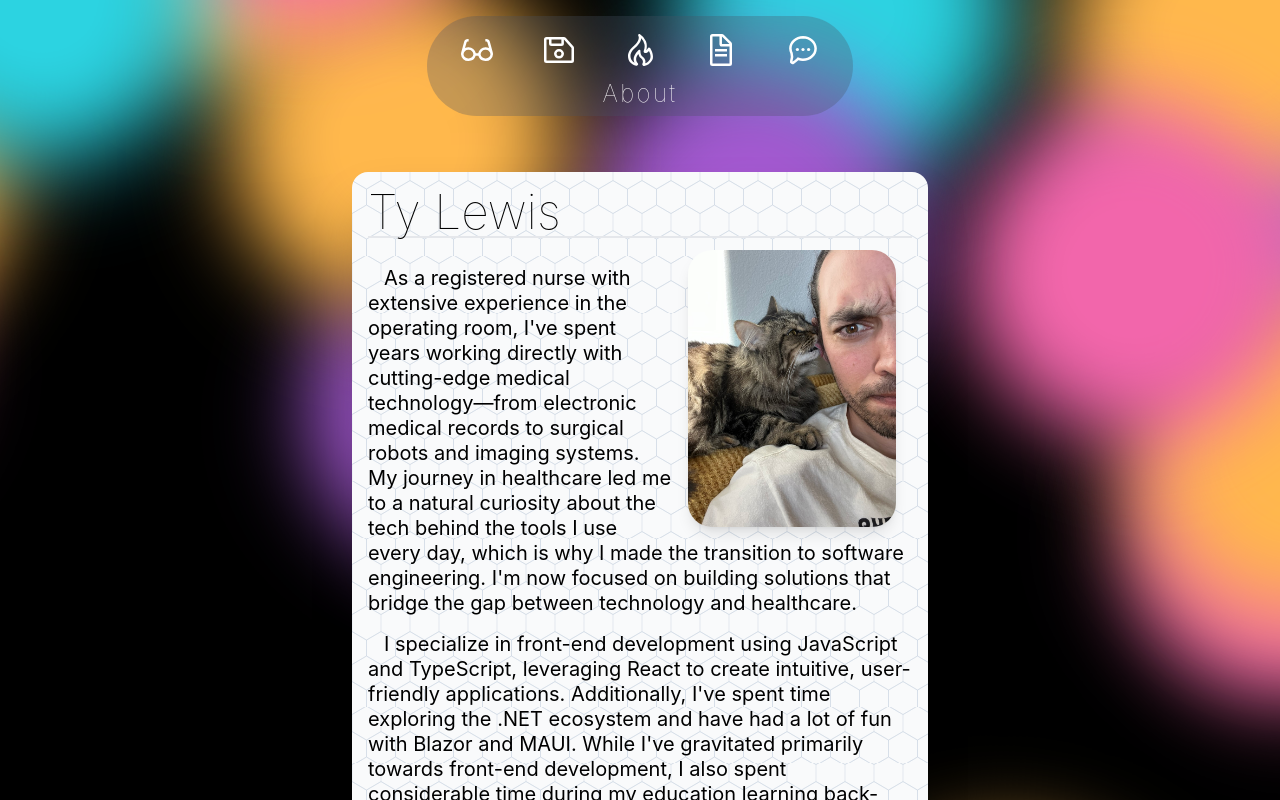
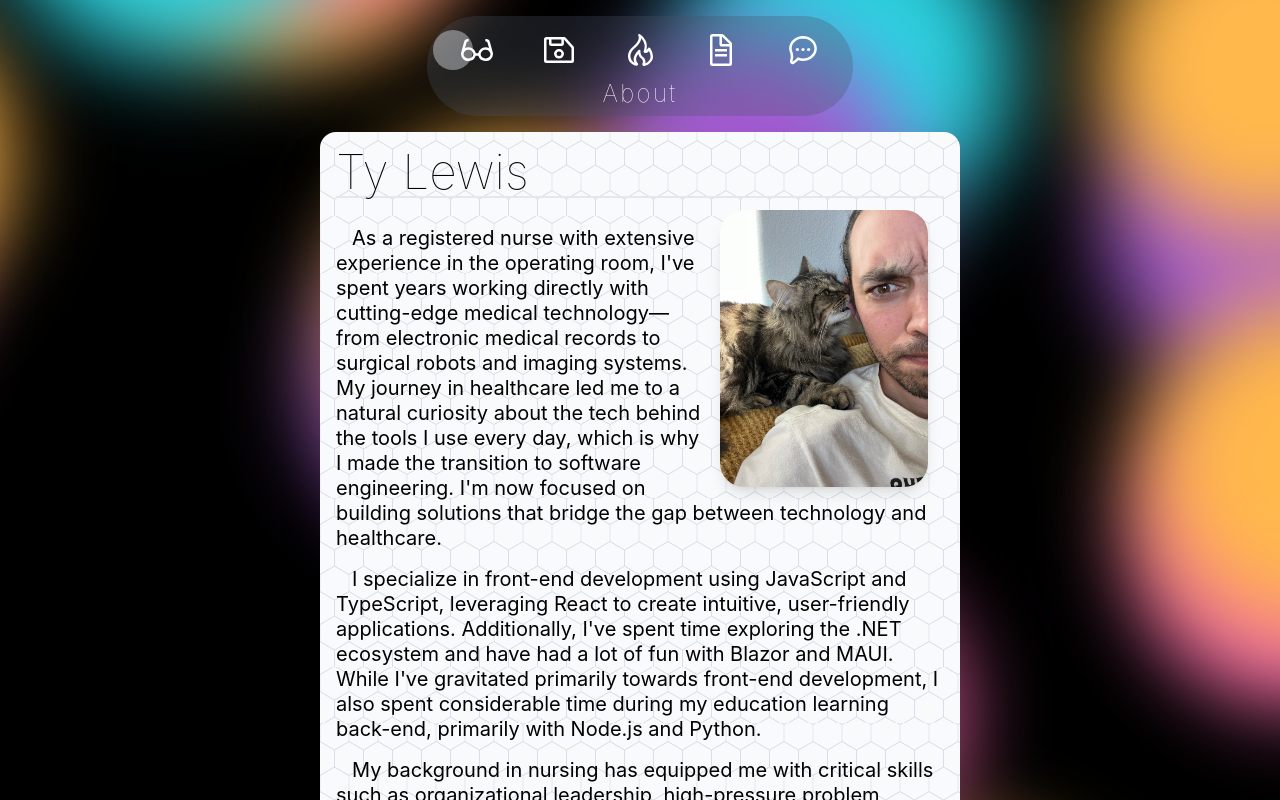
Before and after one commit to tylerelk/TyLewisPortfolio, a React (Vite) app in the folder TyLewisPortfolio/: page / in a window 1280 px wide. Shown: the top 800 px of the page. Built offline with nearby package versions, Linux system fonts and the light colour scheme.

Commit message:
Remove horizontal scrolling

```diff
--- a/TyLewisPortfolio/src/App.tsx
+++ b/TyLewisPortfolio/src/App.tsx
@@ -2,7 +2,6 @@ import "./App.css";
 import Background from "./components/Background";
 import Card from "./components/Card";
 import Navbar from "./components/Navbar";
-import HorizontalSlider from "./components/HorizontalSlider";
 import { useRef } from "react";
 import TechSection from "./components/TechSection";
 import Resume from "./components/Resume";
@@ -17,7 +16,7 @@ function App() {
     <>
       <Background />
       <Navbar sliderRef={sliderRef} />
-      <HorizontalSlider sliderRef={sliderRef}>
+      <div className='flex flex-col items-center gap-4'>
         <Card title='Ty Lewis' id='about'>
           <div>
             <img
@@ -47,7 +46,7 @@ function App() {
         <Card title='Contact' id='contact'>
           <p>This section will contain contact information</p>
         </Card>
-      </HorizontalSlider>
+      </div>
     </>
   );
 }
--- a/TyLewisPortfolio/src/components/Background.css
+++ b/TyLewisPortfolio/src/components/Background.css
@@ -5,7 +5,7 @@
 }
 
 body {
-  overflow: hidden;
+  overflow: auto;
   margin: 0;
 }
 
@@ -16,7 +16,7 @@ body {
   top: 0;
   left: 0;
   background: #000000;
-  z-index: -1;
+  z-index: -11;
 }
 
 .background span {
--- a/TyLewisPortfolio/src/components/Card.tsx
+++ b/TyLewisPortfolio/src/components/Card.tsx
@@ -11,7 +11,7 @@ const Card: React.FC<CardProps> = ({ children, title, id }) => {
   return (
     <>
       <div
-        className={`card relative min-h-96 bg-card-background rounded-2xl pb-36 m-auto my-10 shadow-2xl p-4 ${
+        className={`card relative min-h-96 bg-card-background rounded-2xl pb-36 m-auto shadow-2xl p-4 ${
           isDesktop ? "w-1/2" : "w-11/12"
         }`}
         id={id}
--- a/TyLewisPortfolio/src/components/HorizontalSlider.tsx
+++ /dev/null
@@ -1,35 +0,0 @@
-import React, { forwardRef, ReactNode } from "react";
-
-interface SliderProps {
-  children: ReactNode;
-  sliderRef: React.RefObject<HTMLDivElement>;
-}
-
-const HorizontalSlider = forwardRef<HTMLDivElement, SliderProps>(
-  ({ children, sliderRef }, ref) => {
-    console.log(ref);
-    return (
-      <>
-        <div
-          ref={sliderRef}
-          id='slider'
-          className='h-screen overflow-auto no-scrollbar m-auto my-4 flex scroll-smooth snap-x snap-mandatory rounded-xl'
-          style={{ width: "90vw" }}
-        >
-          {React.Children.map(children, (child, index) => (
-            <>
-              <div
-                key={index}
-                className='min-h-full min-w-full max-h-fit snap-start overflow-auto no-scrollbar rounded-xl'
-              >
-                {child}
-              </div>
-            </>
-          ))}
-        </div>
-      </>
-    );
-  }
-);
-
-export default HorizontalSlider;
--- a/TyLewisPortfolio/src/components/Navbar.tsx
+++ b/TyLewisPortfolio/src/components/Navbar.tsx
@@ -58,11 +58,10 @@ export default function Navbar({
 
   const handleIconClick = (e: React.MouseEvent, index: number) => {
     e.preventDefault();
-    const target = sliderRef.current;
-    if (target) {
-      const sectionWidth = target.scrollWidth / navItems.length;
-      target.scrollTo({
-        left: sectionWidth * index,
+    const section = document.getElementById(navItems[index].path);
+    if (section) {
+      window.scrollTo({
+        top: section.offsetTop - 10,
         behavior: "smooth",
       });
     }
@@ -70,7 +69,7 @@ export default function Navbar({
 
   return (
     <div
-      className={`mx-auto mt-4 p-1 bg-gray-600 border-transparent border-2 transition duration-200 rounded-full ${
+      className={`mx-auto my-4 p-1 bg-gray-600 border-transparent border-2 transition duration-200 rounded-full ${
         isDesktop
           ? "w-1/3 bg-opacity-30 hover:border-gray-200"
           : "w-full absolute bottom-0 left-0"
--- a/TyLewisPortfolio/src/index.css
+++ b/TyLewisPortfolio/src/index.css
@@ -7,7 +7,7 @@
     display: none;
   }
   .no-scrollbar {
-    -ms-overflow-style: none;
+    -ms-overflow-style: ;
     scrollbar-width: none;
   }
 }
@@ -41,6 +41,7 @@ body {
   padding: 0;
   min-width: 320px;
   min-height: 100vh;
+  overflow-y: scroll;
 }
 
 h1 {
```
